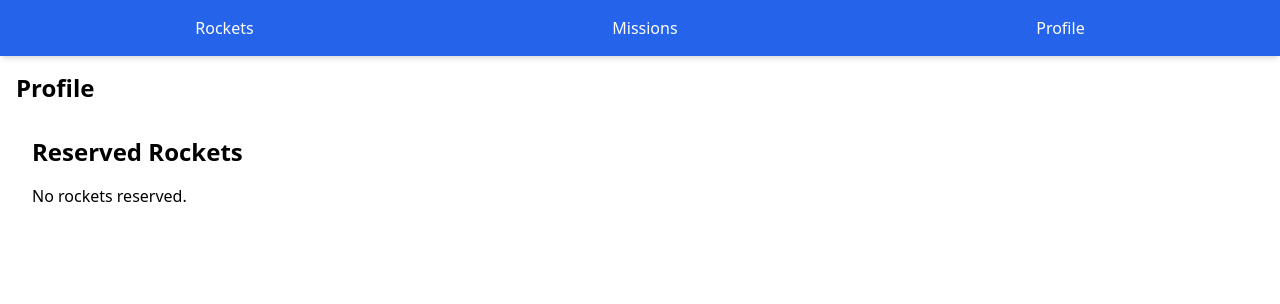
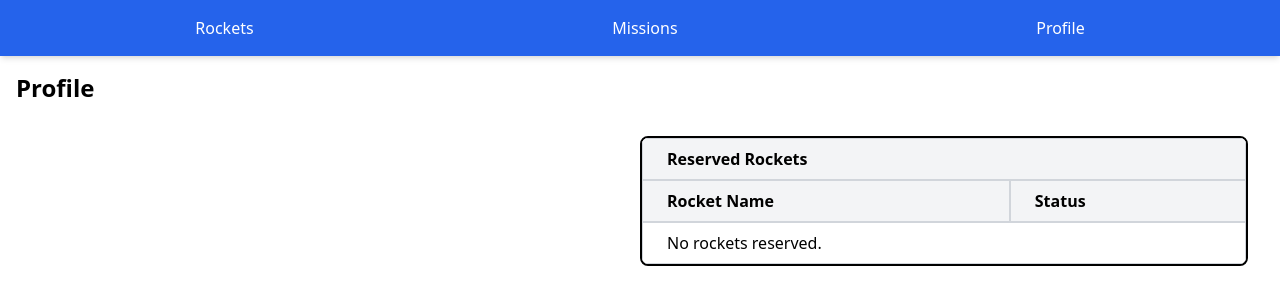
Before and after one commit to ZohalMirkhel/space-travelers, a React (Create React App) app: page /profile in a window 1280 px wide. Shown: the top 304 px of the page. Built offline with nearby package versions, Linux system fonts and the light colour scheme.

Commit message:
Worked on the design of the profile page.

```diff
--- a/src/components/ProfileList.js
+++ b/src/components/ProfileList.js
@@ -1,46 +1,50 @@
 import React from 'react';
 import { useSelector } from 'react-redux';
 
-const ProfileList = () => {
-  const reservedRockets = useSelector(state => state.reservedRockets);
+const ReservedRocketsProfile = () => {
+  const reservedRockets = useSelector((state) => state.reservedRockets);
 
   return (
-    <div className="p-4">
-      <h2 className="text-2xl font-bold mb-4">Reserved Rockets</h2>
-      {reservedRockets && reservedRockets.length > 0 ? (
-        <table className="w-full border border-black">
+    <div className="container mx-auto p-4 flex space-x-4">
+      <div className="w-1/2 ml-auto">
+        <table className="min-w-full table-auto border-separate border-spacing-0 border-2 border-black rounded-lg overflow-hidden">
           <thead>
-            <tr>
-              <th className="border border-black p-2">Name</th>
-              <th className="border border-black p-2">Description</th>
-              <th className="border border-black p-2">Image</th>
+            <tr className="bg-gray-100">
+              <th className="border border-gray-300 px-6 py-2 text-base text-left" colSpan="2">
+                Reserved Rockets
+              </th>
+            </tr>
+            <tr className="bg-gray-100">
+              <th className="border border-gray-300 px-6 py-2 text-base text-left">Rocket Name</th>
+              <th className="border border-gray-300 px-6 py-2 text-base text-left">Status</th>
             </tr>
           </thead>
           <tbody>
-            {reservedRockets.map((rocket, index) => (
-              <tr key={rocket.id + index}>
-                <td className="border border-black p-2">{rocket.name}</td>
-                <td className="border border-black p-2">{rocket.description}</td>
-                <td className="border border-black p-2">
-                  {rocket.flickr_images && rocket.flickr_images.length > 0 ? (
-                    <img
-                      src={rocket.flickr_images[0]}
-                      alt={rocket.name}
-                      className="w-32 h-auto"
-                    />
-                  ) : (
-                    <span>No image available</span>
-                  )}
+            {reservedRockets && reservedRockets.length > 0 ? (
+              reservedRockets.map((rocket, index) => (
+                <tr key={rocket.id + index} className="bg-white">
+                  <td className="border border-gray-300 px-6 py-2 text-base text-left">
+                    {rocket.name}
+                  </td>
+                  <td className="border border-gray-300 px-6 py-2 text-sm text-left">
+                    <span className="bg-[#5F9EA0] text-white px-3 py-1 rounded text-xs md:text-sm block max-w-full text-center">
+                      Reserved
+                    </span>
+                  </td>
+                </tr>
+              ))
+            ) : (
+              <tr>
+                <td colSpan="2" className="border border-gray-300 px-6 py-2 text-base text-left">
+                  No rockets reserved.
                 </td>
               </tr>
-            ))}
+            )}
           </tbody>
         </table>
-      ) : (
-        <div>No rockets reserved.</div>
-      )}
+      </div>
     </div>
   );
 };
 
-export default ProfileList;
+export default ReservedRocketsProfile;
```
